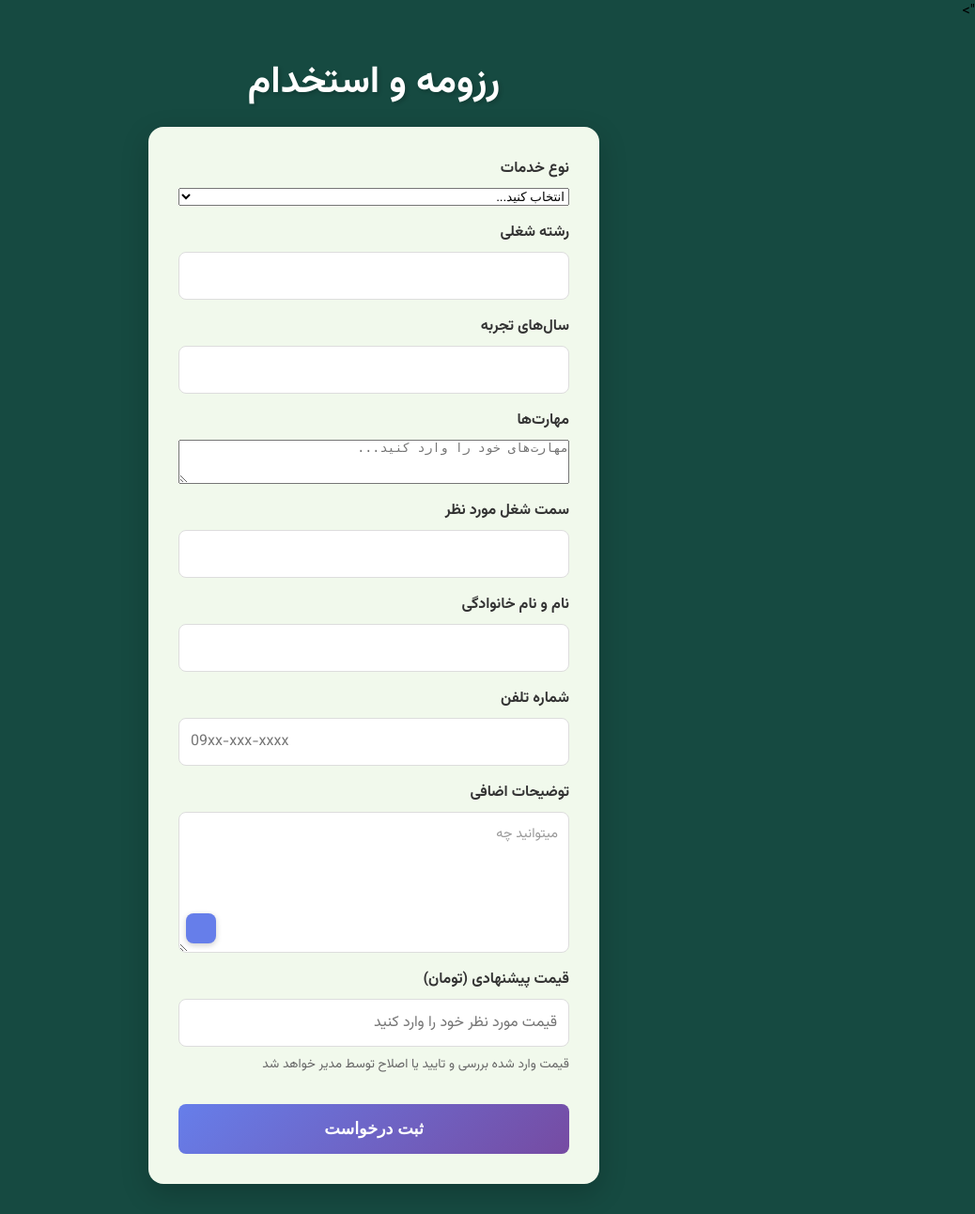
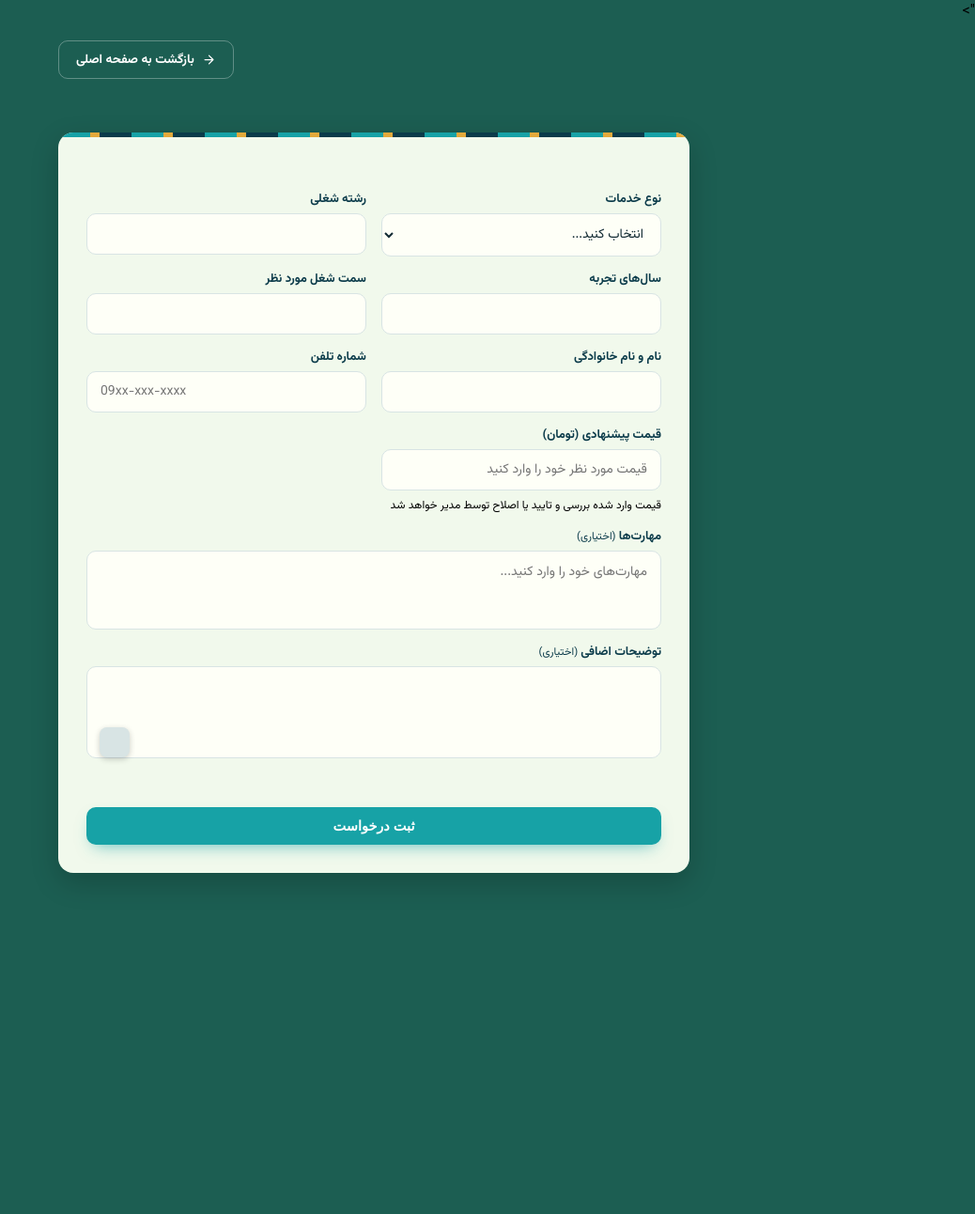
Before and after one commit to farshadset/Internet-cafe, a PHP site: page /public/resume-employment.html in a window 1280 px wide. Shown: the whole page at 94% size, without its empty margins (242-1280 px from the left). After the commit the page ends 933 px from the top, so only its background shows below. Run offline with PHP 8.4, Linux system fonts and the light colour scheme; some libraries are stand-ins or nearby versions.

```diff
--- a/public/resume-employment.html
+++ b/public/resume-employment.html
@@ -6,18 +6,23 @@
     <title>رزومه و استخدام</title>
     <link rel="stylesheet" href="style.css">
     <link href="https://fonts.googleapis.com/css2?family=Vazirmatn:wght@400;700&display=swap" rel="stylesheet">
+    <link rel="stylesheet" href="fonts/all.css">
 </head>
 <body>
-    <div class="container">
-        <a href="index.html" class="logo-icon" title="صفحه اصلی">
-            <i class="fas fa-mug-hot"></i>
+    <header class="site">
+        <div class="container header-row">
+            <a class="btn btn-ghost back-link" href="index.html">
+                <svg width="15" height="15" viewBox="0 0 24 24" fill="none" stroke="currentColor" stroke-width="2" stroke-linecap="round" stroke-linejoin="round"><path d="M5 12h14M12 5l7 7-7 7"/></svg>
+                <span>بازگشت به صفحه اصلی</span>
             </a>
-        <header>
-            <h1>رزومه و استخدام</h1>
+        </div>
     </header>
     <main>
-            <form id="resumeEmploymentForm" class="form-card">
-                <div class="form-group">
+        <div class="container">
+            <form id="resumeEmploymentForm" class="form-card order-form">
+                <div class="card-strip"></div>
+                <div class="f-grid">
+                    <div class="f-field">
                         <label for="serviceType">نوع خدمات</label>
                         <select id="serviceType" name="serviceType" required>
                             <option value="">انتخاب کنید...</option>
@@ -28,59 +33,58 @@
                         </select>
                     </div>
 
-                <div class="form-group">
+                    <div class="f-field">
                         <label for="jobField">رشته شغلی</label>
                         <input type="text" id="jobField" name="jobField" required>
                     </div>
 
-                <div class="form-group">
+                    <div class="f-field">
                         <label for="experienceYears">سال‌های تجربه</label>
                         <input type="number" id="experienceYears" name="experienceYears" min="0" required>
                     </div>
 
-                <div class="form-group">
-                    <label for="skills">مهارت‌ها</label>
-                    <textarea id="skills" name="skills" rows="3" placeholder="مهارت‌های خود را وارد کنید..."></textarea>
-                </div>
-
-                <div class="form-group">
+                    <div class="f-field">
                         <label for="targetJob">سمت شغل مورد نظر</label>
                         <input type="text" id="targetJob" name="targetJob">
                     </div>
 
-                <div class="form-group">
+                    <div class="f-field">
                         <label for="customerName">نام و نام خانوادگی</label>
                         <input type="text" id="customerName" name="customerName" required>
                     </div>
 
-                <div class="form-group">
+                    <div class="f-field">
                         <label for="customerPhone">شماره تلفن</label>
                         <input type="tel" id="customerPhone" name="customerPhone" placeholder="09xx-xxx-xxxx" required>
                     </div>
-                <div class="form-group">
-                    <label for="additionalNotes">توضیحات اضافی</label>
-                    <div class="textarea-wrapper">
-                        <textarea id="additionalNotes" name="additionalNotes" class="additional-notes" style="height: 150px;" data-rtl-listener="true"></textarea>
-                        <div class="attachment-preview hidden" id="attachmentPreview"></div>
+
+                    <div class="f-field">
+                        <label for="proposedPrice">قیمت پیشنهادی (تومان)</label>
+                        <input type="text" id="proposedPrice" name="proposedPrice" placeholder="قیمت مورد نظر خود را وارد کنید" required>
+                        <small class="small">قیمت وارد شده بررسی و تایید یا اصلاح توسط مدیر خواهد شد</small>
+                    </div>
+
+                    <div class="f-field full">
+                        <label for="skills">مهارت‌ها <span class="opt">(اختیاری)</span></label>
+                        <textarea id="skills" name="skills" rows="2" placeholder="مهارت‌های خود را وارد کنید..."></textarea>
+                    </div>
+
+                    <div class="f-field full">
+                        <label for="additionalNotes">توضیحات اضافی <span class="opt">(اختیاری)</span></label>
+                        <div class="textarea-wrap">
+                            <textarea id="additionalNotes" name="additionalNotes" rows="3" data-rtl-listener="true"></textarea>
                             <button type="button" class="pin-attachment" id="pinAttachment" title="افزودن فایل">
                                 <i class="fas fa-paperclip"></i>
                             </button>
-                        <div class="textarea-placeholder" id="textareaPlaceholder">
-                            <span>میتوانید چهار تصویر آپلود</span><span class="cursor"></span>
+                        </div>
+                        <div class="file-preview" id="attachmentPreview"></div>
+                        <input type="file" id="attachmentFile" accept="image/*,.pdf" style="display: none;">
                     </div>
                 </div>
-                    <input type="file" id="attachmentFile" accept="image/*,.pdf" style="display: none;">
+                <button type="submit" class="btn btn-primary">ثبت درخواست</button>
+            </form>
         </div>
-                <div class="form-group">
-                    <label for="proposedPrice">قیمت پیشنهادی (تومان)</label>
-                    <input type="text" id="proposedPrice" name="proposedPrice" placeholder="قیمت مورد نظر خود را وارد کنید" required>
-                    <small>قیمت وارد شده بررسی و تایید یا اصلاح توسط مدیر خواهد شد</small>
-                </div>
-                <button type="submit" class="btn-next">ثبت درخواست</button>
-            </form>
     </main>
-    </div>
-    <link rel="stylesheet" href="fonts/all.css">
     <script src="app.js"></script>
     <script>
         document.addEventListener('DOMContentLoaded', function() {
--- a/public/style.css
+++ b/public/style.css
@@ -4,9 +4,22 @@
     box-sizing: border-box;
 }
 
+a {
+    color: inherit;
+    text-decoration: none;
+}
+
+:root {
+    --firouzeh: #17A2A6;
+    --firouzeh-dark: #0E7E82;
+    --firouzeh-soft: #E4F3F3;
+    --deep: #0B3B4A;
+    --gold: #E2A93B;
+}
+
 body {
     font-family: 'Vazirmatn', Tahoma, sans-serif;
-    background-color: #164A41;
+    background-color: #1C5E52;
     min-height: 100vh;
     position: relative;
     overflow-x: hidden;
@@ -31,7 +44,10 @@ body::before {
     position: relative;
     z-index: 1;
     text-align: center;
-    padding: 2rem;
+    max-width: 720px;
+    margin-inline: auto;
+    padding-inline: 24px;
+}
 }
 
 header h1 {
@@ -443,6 +459,31 @@ header h1 {
     max-width: 480px;
     margin: 0 auto;
     text-align: right;
+    overflow: hidden;
+}
+
+.form-card.order-form {
+    padding: 20px 30px 30px;
+    max-width: 720px;
+}
+
+.card-strip {
+    height: 5px;
+    background: repeating-linear-gradient(90deg, var(--firouzeh) 0 34px, var(--gold) 34px 44px, var(--deep) 44px 78px);
+}
+
+.form-card.order-form .card-strip {
+    margin: -20px -30px 0;
+    border-radius: 16px 16px 0 0;
+}
+
+.form-card.order-form .f-grid {
+    padding-top: 40px;
+}
+
+main {
+    padding: 40px 0 70px;
+    background: #1C5E52;
 }
 
 
@@ -674,6 +715,213 @@ header h1 {
     font-weight: 700;
     cursor: pointer;
     margin-top: 1rem;
+}
+
+.btn-ghost {
+    border: 1.5px solid rgba(255,255,255,.3);
+    color: #fff;
+    background: transparent;
+}
+
+.btn.btn-ghost {
+    border: 1.5px solid rgba(255,255,255,.3);
+}
+
+.btn-ghost:hover {
+    border-color: rgba(255,255,255,.7);
+    color: #fff;
+    opacity: .85;
+}
+
+.back-link {
+    margin-inline-start: auto;
+}
+
+header.site {
+    background: transparent;
+}
+
+.header-row {
+    display: flex;
+    align-items: center;
+    gap: 28px;
+    min-height: 76px;
+}
+
+@media (max-width: 640px) {
+    .back-link span {
+        display: none;
+    }
+}
+
+.btn {
+    display: inline-flex;
+    align-items: center;
+    gap: 8px;
+    border-radius: 10px;
+    padding: 9px 18px;
+    font-weight: 700;
+    font-size: 13.5px;
+    transition: transform .15s ease, box-shadow .15s ease;
+    border: none;
+    cursor: pointer;
+    text-decoration: none;
+}
+
+.btn-primary {
+    background: var(--firouzeh);
+    color: #fff;
+    box-shadow: 0 8px 18px -8px rgba(23,162,166,.7);
+}
+
+.btn-primary:hover {
+    background: var(--firouzeh-dark);
+    transform: translateY(-1px);
+}
+
+.form-card .btn-primary {
+    width: 100%;
+    justify-content: center;
+    margin-top: 16px;
+    padding-block: 12px;
+    font-size: 14.5px;
+}
+
+.form-card .order-form {
+    padding: 20px 30px 30px;
+}
+
+.form-card .f-grid {
+    display: grid;
+    grid-template-columns: 1fr 1fr;
+    gap: 14px 16px;
+}
+
+.form-card .f-field {
+    display: flex;
+    flex-direction: column;
+    gap: 5px;
+}
+
+.form-card .f-field.full {
+    grid-column: 1/-1;
+}
+
+.form-card .f-field label {
+    font-size: 13px;
+    font-weight: 900;
+    color: var(--deep);
+}
+
+.form-card .f-field label .opt {
+    font-weight: 400;
+    color: var(--muted);
+    font-size: 11.5px;
+}
+
+.form-card .f-field input,
+.form-card .f-field textarea,
+.form-card .f-field select {
+    font-family: inherit;
+    font-size: 14px;
+    color: #122A33;
+    background: #FEFFF7;
+    border: 1.5px solid #D8E4E4;
+    border-radius: 10px;
+    padding: 10px 14px;
+    transition: border-color .15s, background .15s;
+}
+
+.form-card .f-field textarea {
+    resize: none;
+    min-height: 84px;
+    line-height: 1.8;
+    overflow: hidden;
+}
+
+.form-card .f-field .textarea-wrap {
+    position: relative;
+}
+
+.form-card .f-field .textarea-wrap textarea {
+    width: 100%;
+    padding-left: 40px;
+    box-sizing: border-box;
+}
+
+.form-card .f-field .pin-attachment {
+    position: absolute;
+    bottom: 14px;
+    left: 14px;
+    width: 32px;
+    height: 32px;
+    border-radius: 8px;
+    border: none;
+    background: #D8E4E4;
+    cursor: pointer;
+    display: flex;
+    align-items: center;
+    justify-content: center;
+    color: var(--deep);
+    font-size: 16px;
+    transition: background .15s;
+}
+
+.form-card .f-field .pin-attachment:hover {
+    background: var(--firouzeh);
+    color: #fff;
+}
+
+.form-card .f-field .file-preview {
+    display: flex;
+    flex-wrap: wrap;
+    gap: 8px;
+    margin-top: 6px;
+}
+
+.form-card .f-field input:focus,
+.form-card .f-field textarea:focus,
+.form-card .f-field select:focus {
+    outline: none;
+    border-color: var(--firouzeh);
+    background: #fff;
+}
+
+.form-card .f-field .small {
+    font-size: 12px;
+    color: var(--muted);
+    margin-top: 2px;
+}
+
+.form-card .form-hint {
+    display: flex;
+    gap: 9px;
+    align-items: flex-start;
+    background: var(--firouzeh-soft);
+    border: 1px dashed var(--firouzeh);
+    border-radius: 10px;
+    padding: 11px 14px;
+    font-size: 12.5px;
+    color: var(--firouzeh-dark);
+    margin-top: 16px;
+    line-height: 1.9;
+}
+
+.form-card .form-hint svg {
+    width: 17px;
+    height: 17px;
+    flex-shrink: 0;
+    stroke: var(--firouzeh-dark);
+    margin-top: 3px;
+}
+
+@media (max-width: 640px) {
+    .form-card .f-grid {
+        grid-template-columns: 1fr;
+    }
+    .form-card.order-form {
+        padding-inline: 20px;
+    }
 }
 
 .support-icon {
```
Also changed, not shown: public/articles-research.html (+42 -38 lines), public/custom-services.html (+30 -26 lines), public/mega-menu.css (+7 -4 lines). Lines whose indentation alone changed are shown as unchanged.
